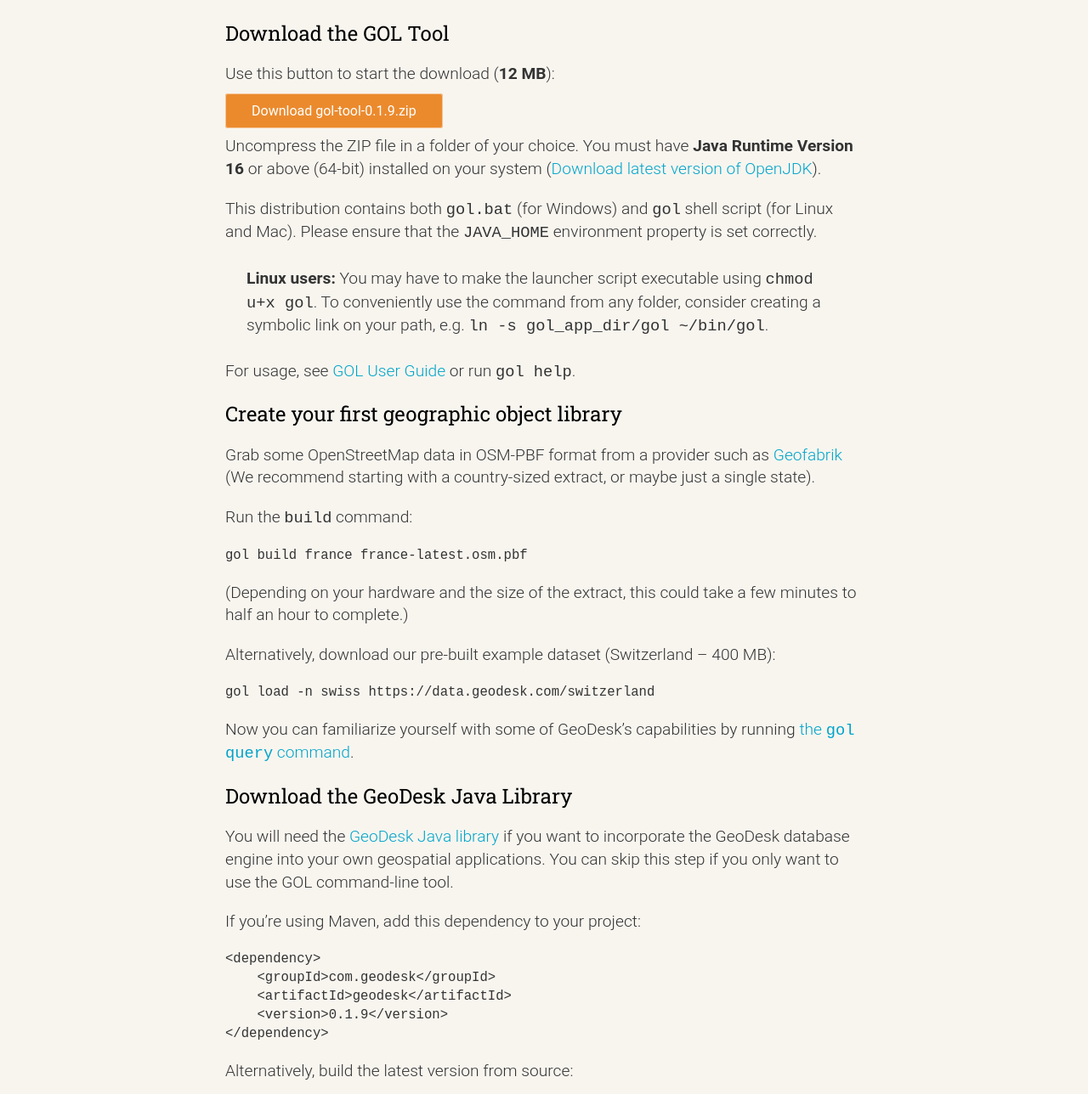
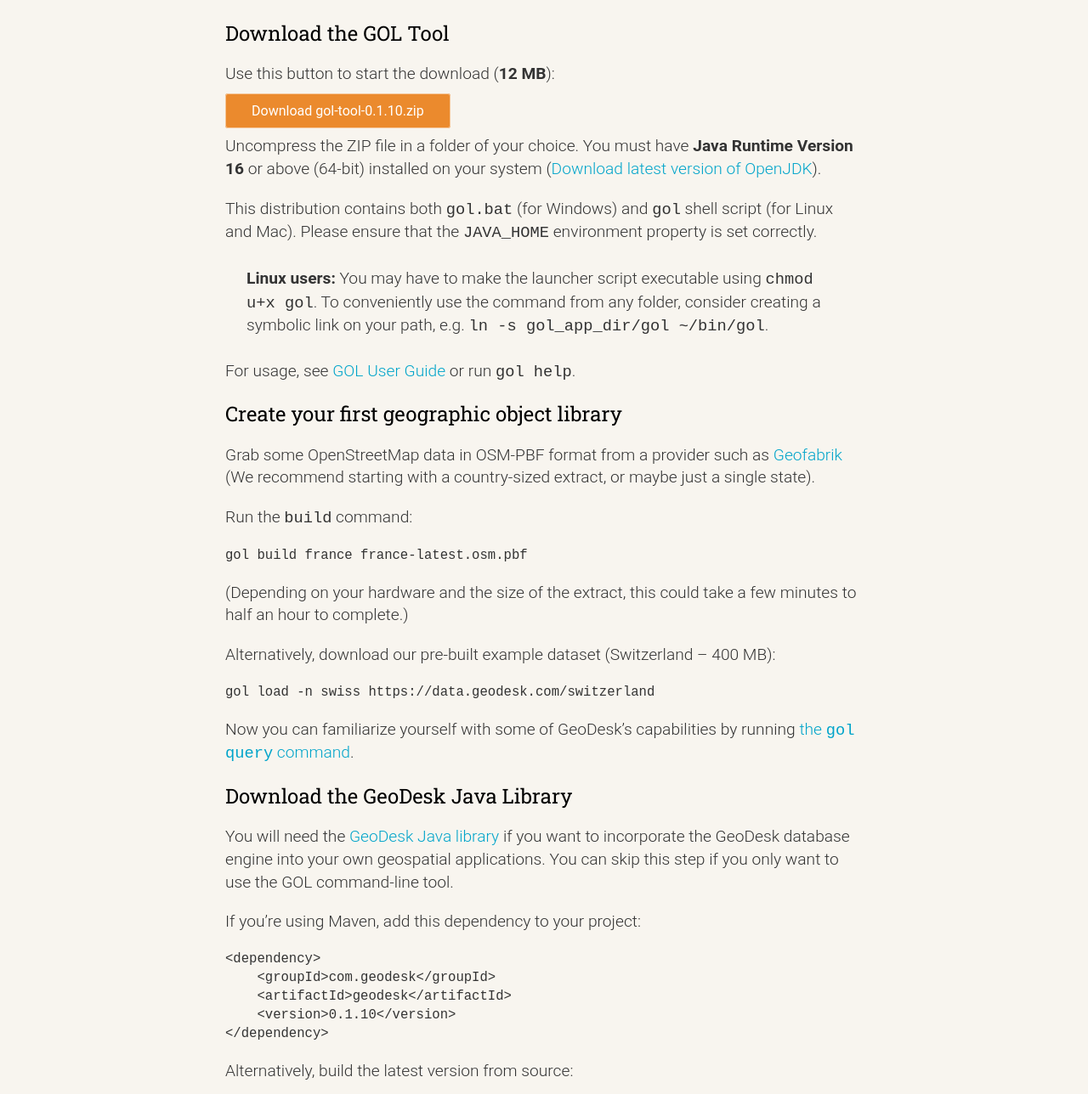
Before and after one commit to clarisma/geodesk-site, a Jekyll site: the page built from download.md, in a window 1280 px wide. Shown: the part 236-1524 px from the top of the page at 85% size. Built offline with Jekyll 4.4.1, drawn with Linux system fonts in a browser that asks for light colours.

Commit message:
Release 0.1.10

```diff
--- a/_config.yml
+++ b/_config.yml
@@ -80,5 +80,5 @@
 
 # GeoDesk-specific
 
-geodesk_version: 0.1.9
-gol_tool_version: 0.1.9
+geodesk_version: 0.1.10
+gol_tool_version: 0.1.10
--- a/index.html
+++ b/index.html
@@ -80,7 +80,7 @@
 			<div class="text editable">
 				<h2>Lightning-fast queries</h2>
 				<p>Find features based on tags, bounding box and/or spatial
-					relationships. Queries return Java objects and are
+					relationships. Queries return Python or Java objects and are
 					typically 50 times faster than SQL.</p>
 			</div>
 			<div class="image">
```
